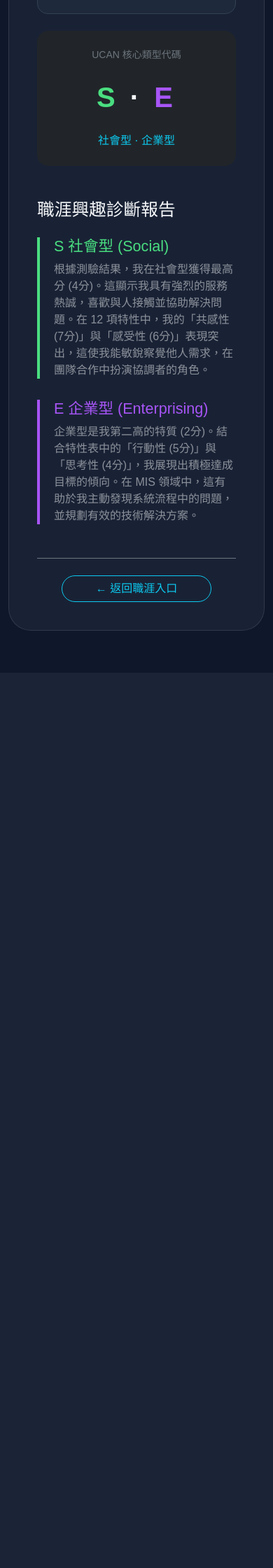
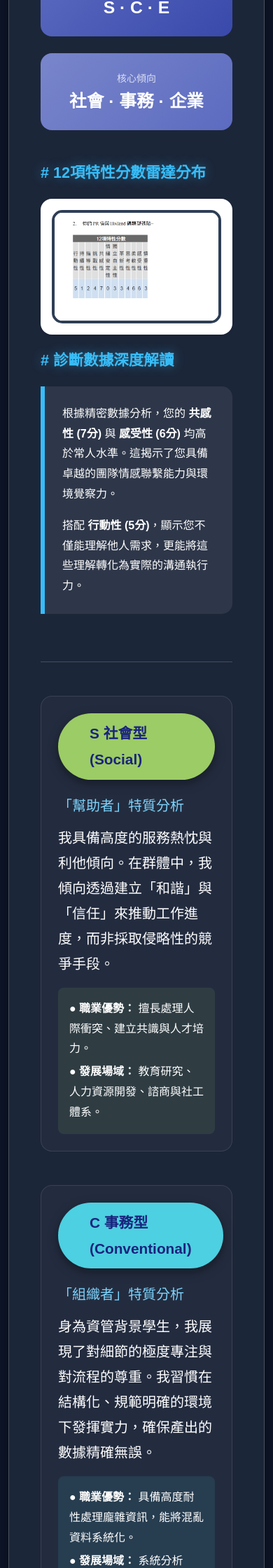
Before and after one commit to jay-ouo/job, a Flask app: page /career in a window 390 px wide. Shown: the part 354-2594 px from the top of the page at 70% size. Before the commit the page ends 1315 px from the top, so only its background shows below. Run offline with Flask 3, Linux system fonts and the light colour scheme.

Commit message:
Add files via upload

```diff
--- a/templates/career.html
+++ b/templates/career.html
@@ -3,106 +3,169 @@
 <head>
     <meta charset="UTF-8">
     <meta name="viewport" content="width=device-width, initial-scale=1.0">
-    <title>職涯測驗報告 - 周英智</title>
+    <title>職涯深度診斷報告 - 周英智</title>
     <link href="https://cdn.jsdelivr.net/npm/bootstrap@5.3.0/dist/css/bootstrap.min.css" rel="stylesheet">
     <style>
-        :root {
-            --bg-dark: #0f172a;
-            --card-bg: rgba(30, 41, 59, 0.7);
-            --primary-blue: #3b82f6;
-            --social-green: #4ade80;
-            --enterprising-purple: #a855f7;
-            --text-main: #f8fafc;
+        /* 強制全局背景與最高文字亮度 */
+        body {
+            background-color: #0f172a !important; /* 極深藍背景 */
+            color: #ffffff !important; /* 強制所有文字預設為白色 */
+            font-family: "Microsoft JhengHei", sans-serif;
+            line-height: 1.8;
         }
 
-        body {
-            background-color: var(--bg-dark);
-            color: var(--text-main);
-            font-family: "Microsoft JhengHei", sans-serif;
-            padding: 60px 0;
+        .glass-container {
+            background: rgba(30, 41, 59, 0.9);
+            border: 1px solid rgba(255, 255, 255, 0.2);
+            border-radius: 24px;
+            padding: 45px;
+            margin: 40px auto;
+            max-width: 1050px;
+            box-shadow: 0 0 30px rgba(0,0,0,0.5);
         }
 
-        .glass-card {
-            background: var(--card-bg);
-            backdrop-filter: blur(12px);
-            border: 1px solid rgba(255, 255, 255, 0.1);
-            border-radius: 2rem;
-            padding: 40px;
+        /* 標題與重點文字亮度 */
+        .section-title {
+            color: #38bdf8 !important; /* 亮天藍色 */
+            font-weight: 800;
+            text-shadow: 0 0 15px rgba(56, 189, 248, 0.4);
         }
 
-        /* 圖片容器樣式 */
-        .data-table-box {
-            background: #1e293b;
-            border-radius: 15px;
-            padding: 20px;
-            border: 1px solid #334155;
-            text-align: center;
+        /* 修正文字變黑的問題：強制覆蓋所有容器內的文字顏色 */
+        p, span, li, h4, h5 {
+            color: #ffffff !important;
         }
 
-        .data-table-box img {
-            max-width: 100%;
-            height: auto;
-            border-radius: 8px;
-            filter: brightness(0.9);
+        .text-muted {
+            color: #cbd5e1 !important; /* 淺灰色輔助字，確保可讀性 */
         }
 
-        .type-code {
-            font-size: 2.5rem;
-            font-weight: 800;
-            letter-spacing: 5px;
-            margin: 20px 0;
+        .text-info {
+            color: #7dd3fc !important; /* 更亮的藍色 */
         }
 
-        .trait-section {
-            border-left: 4px solid var(--primary-blue);
-            padding-left: 20px;
-            margin-bottom: 30px;
+        /* 高亮卡片設計 */
+        .highlight-card {
+            background: rgba(255, 255, 255, 0.08);
+            border-left: 6px solid #38bdf8;
+            padding: 25px;
+            border-radius: 0 15px 15px 0;
+            margin-bottom: 20px;
+        }
+
+        /* 職涯標籤 */
+        .pill-label {
+            display: inline-block;
+            padding: 10px 45px;
+            border-radius: 50px;
+            font-weight: 900;
+            font-size: 1.3rem;
+            margin-bottom: 25px;
+            box-shadow: 0 5px 15px rgba(0,0,0,0.4);
+            color: #1a237e !important; /* 標籤內字體深色以產生對比 */
+        }
+
+        /* 圖片優化 */
+        .score-img {
+            max-width: 100%;
+            border: 4px solid #334155;
+            border-radius: 15px;
+            background-color: #ffffff;
+            filter: brightness(1.05) contrast(1.1);
+        }
+
+        .trait-box {
+            background: rgba(255, 255, 255, 0.03);
+            border: 1px solid rgba(255, 255, 255, 0.1);
+            transition: all 0.3s ease;
+        }
+
+        .trait-box:hover {
+            background: rgba(255, 255, 255, 0.06);
+            transform: translateY(-5px);
         }
     </style>
 </head>
 <body>
 
 <div class="container">
-    <div class="glass-card">
-        <div class="row g-5">
+    <div class="glass-container">
+        <div class="text-center mb-5">
+            <h1 class="display-5 section-title mb-3">▼ 職業興趣診斷報告書 ▼</h1>
+            <p class="fs-5 text-info">UCAN 測驗結果：掌握核心性格，對標未來發展路徑</p>
+        </div>
 
-            <div class="col-lg-5">
-                <h3 class="h4 mb-4">📊 12項特性分數剖析</h3>
-                <div class="data-table-box mb-4">
-                    <img src="ucan_table.png" alt="12項特性分數表格">
+        <div class="row justify-content-center text-center mb-5 g-4">
+            <div class="col-md-5">
+                <div class="p-4 rounded-4" style="background: linear-gradient(135deg, #5c6bc0, #3949ab);">
+                    <span class="d-block mb-1 small opacity-75">Holland Code</span>
+                    <span class="h2 fw-bold">S · C · E</span>
                 </div>
-                <div class="p-4 bg-dark rounded-4 text-center">
-                    <p class="text-secondary small mb-1">UCAN 核心類型代碼</p>
-                    <div class="type-code">
-                        <span style="color: var(--social-green);">S</span> ·
-                        <span style="color: var(--enterprising-purple);">E</span>
+            </div>
+            <div class="col-md-5">
+                <div class="p-4 rounded-4" style="background: linear-gradient(135deg, #7986cb, #5c6bc0);">
+                    <span class="d-block mb-1 small opacity-75">核心傾向</span>
+                    <span class="h2 fw-bold">社會 · 事務 · 企業</span>
+                </div>
+            </div>
+        </div>
+
+        <div class="row align-items-center mb-5">
+            <div class="col-lg-7">
+                <h4 class="section-title mb-4"># 12項特性分數雷達分布</h4>
+                <div class="p-3 bg-white rounded-4 shadow-sm">
+                    <img src="/ucan_table.png" class="score-img" alt="12項特性分數表格">
+                </div>
+            </div>
+            <div class="col-lg-5 mt-4 mt-lg-0">
+                <div class="ps-lg-3">
+                    <h4 class="section-title mb-4"># 診斷數據深度解讀</h4>
+                    <div class="highlight-card">
+                        <p class="mb-3">根據精密數據分析，您的 <strong>共感性 (7分)</strong> 與 <strong>感受性 (6分)</strong> 均高於常人水準。這揭示了您具備卓越的團隊情感聯繫能力與環境覺察力。</p>
+                        <p class="mb-0">搭配 <strong>行動性 (5分)</strong>，顯示您不僅能理解他人需求，更能將這些理解轉化為實際的溝通執行力。</p>
                     </div>
-                    <p class="text-info mb-0">社會型 · 企業型</p>
+                </div>
+            </div>
+        </div>
+
+        <hr class="border-secondary my-5" style="opacity: 0.5;">
+
+        <div class="trait-sections">
+
+            <div class="mb-5 p-4 rounded-4 trait-box">
+                <div class="pill-label" style="background: #9ccc65;">S 社會型 (Social)</div>
+                <h5 class="mb-3 text-info">「幫助者」特質分析</h5>
+                <p class="fs-5 mb-3">我具備高度的服務熱忱與利他傾向。在群體中，我傾向透過建立「和諧」與「信任」來推動工作進度，而非採取侵略性的競爭手段。</p>
+                <div class="p-3 rounded-3" style="background: rgba(156, 204, 101, 0.1);">
+                    <p class="mb-1"><strong>● 職業優勢：</strong> 擅長處理人際衝突、建立共識與人才培力。</p>
+                    <p class="mb-0"><strong>● 發展場域：</strong> 教育研究、人力資源開發、諮商與社工體系。</p>
                 </div>
             </div>
 
-            <div class="col-lg-7">
-                <h2 class="mb-4">職涯興趣診斷報告</h2>
-
-                <div class="trait-section" style="border-color: var(--social-green);">
-                    <h4 style="color: var(--social-green);">S 社會型 (Social)</h4>
-                    <p class="text-white-50">
-                        根據測驗結果，我在社會型獲得最高分 (4分)。這顯示我具有強烈的服務熱誠，喜歡與人接觸並協助解決問題。在 12 項特性中，我的「共感性 (7分)」與「感受性 (6分)」表現突出，這使我能敏銳察覺他人需求，在團隊合作中扮演協調者的角色。
-                    </p>
-                </div>
-
-                <div class="trait-section" style="border-color: var(--enterprising-purple);">
-                    <h4 style="color: var(--enterprising-purple);">E 企業型 (Enterprising)</h4>
-                    <p class="text-white-50">
-                        企業型是我第二高的特質 (2分)。結合特性表中的「行動性 (5分)」與「思考性 (4分)」，我展現出積極達成目標的傾向。在 MIS 領域中，這有助於我主動發現系統流程中的問題，並規劃有效的技術解決方案。
-                    </p>
-                </div>
-
-                <div class="mt-5 pt-4 border-top border-secondary text-center">
-                    <a href="/" class="btn btn-outline-info rounded-pill px-5">← 返回職涯入口</a>
+            <div class="mb-5 p-4 rounded-4 trait-box">
+                <div class="pill-label" style="background: #4dd0e1;">C 事務型 (Conventional)</div>
+                <h5 class="mb-3 text-info">「組織者」特質分析</h5>
+                <p class="fs-5 mb-3">身為資管背景學生，我展現了對細節的極度專注與對流程的尊重。我習慣在結構化、規範明確的環境下發揮實力，確保產出的數據精確無誤。</p>
+                <div class="p-3 rounded-3" style="background: rgba(77, 208, 225, 0.1);">
+                    <p class="mb-1"><strong>● 職業優勢：</strong> 具備高度耐性處理龐雜資訊，能將混亂資料系統化。</p>
+                    <p class="mb-0"><strong>● 發展場域：</strong> 系統分析師、資訊管理專員、精算與金融行政。</p>
                 </div>
             </div>
 
+            <div class="mb-5 p-4 rounded-4 trait-box">
+                <div class="pill-label" style="background: #e91e63; color: white !important;">E 企業型 (Enterprising)</div>
+                <h5 class="mb-3 text-info">「引領者」特質分析</h5>
+                <p class="fs-5 mb-3">我擁有強烈的目標意識與說服魅力。這項特質讓我不滿足於現狀，願意為了長遠的成長而承擔必要的風險，帶領團隊共同邁向成功。</p>
+                <div class="p-3 rounded-3" style="background: rgba(233, 30, 99, 0.1);">
+                    <p class="mb-1"><strong>● 職業優勢：</strong> 擁有充沛的精力去推廣計畫，擅長決策與策略策劃。</p>
+                    <p class="mb-0"><strong>● 發展場域：</strong> 專案經理 (PM)、市場行銷主管、新創事業創辦人。</p>
+                </div>
+            </div>
+
+        </div>
+
+        <div class="text-center mt-5 pt-3">
+            <a href="/" class="btn btn-lg btn-outline-info rounded-pill px-5 py-3 fw-bold">← 返回個人網誌入口</a>
         </div>
     </div>
 </div>
```
Also changed, not shown: ucan_table.png (added).
